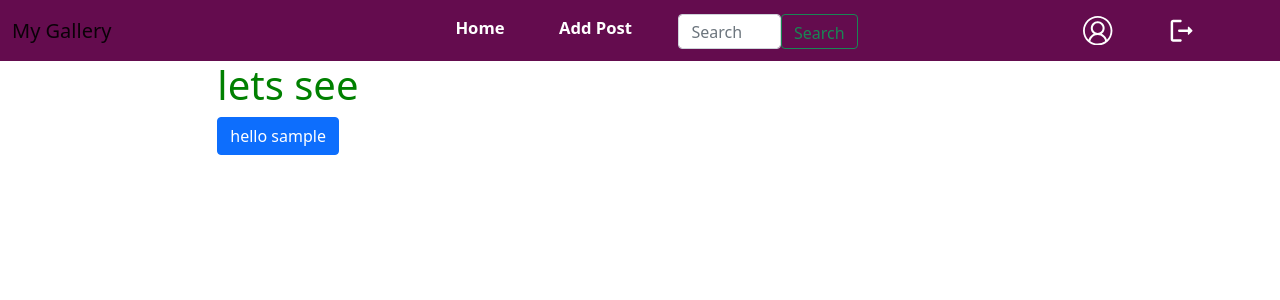
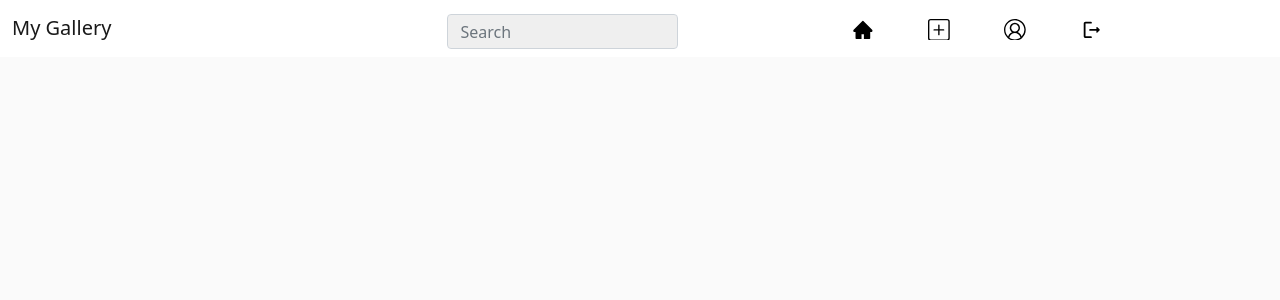
Before and after one commit to victoriamwangi/vigreisSocial, a Django app: page / in a window 1280 px wide. Shown: the top 300 px of the page. Run offline with Django 4.2, Linux system fonts and the light colour scheme; the visitor is signed in with stand-in values (Sample User, id 1); data that the repository does not hold is empty; some libraries are stand-ins or nearby versions.

Commit message:
style navbar

```diff
--- a/social/templates/home.html
+++ b/social/templates/home.html
@@ -10,15 +10,11 @@
     <div class="row">
       <div class="col-lg-2"></div>
 
-      <div class="col-lg-8">
-        <h1>lets see</h1>
-
-        <a name="" id="" class="btn btn-primary" href="#" role="button"
-          >hello {{current_user}}</a
-        >
+      <div class="col-lg-5">
         {%for post in posts%}
 
         <div class="card" id="post">
+          <div class="head"></div>
           <img
             class="card-img-top"
             data-bs-toggle="modal"
@@ -26,22 +22,58 @@
             alt=""
           />
           <div class="card-body">
-            <p>{{post.description}}</p>
-
-            <button
-              type="button"
-              class="btn btn-primary"
-              data-bs-toggle="modal"
-              data-bs-target="#myModal{{image.id}}"
-              data-bs-target="#exampleModal"
+            <svg
+              xmlns="http://www.w3.org/2000/svg"
+              aria-hidden="true"
+              role="img"
+              width="1em"
+              height="1em"
+              preserveAspectRatio="xMidYMid meet"
+              viewBox="0 0 48 48"
             >
-              VIEW DETAILS
-            </button>
+              <path
+                fill="none"
+                stroke="currentColor"
+                stroke-linecap="round"
+                stroke-linejoin="round"
+                stroke-width="4"
+                d="M15 8C8.925 8 4 12.925 4 19c0 11 13 21 20 23.326C31 40 44 30 44 19c0-6.075-4.925-11-11-11c-3.72 0-7.01 1.847-9 4.674A10.987 10.987 0 0 0 15 8Z"
+              />
+            </svg>
+            <svg
+              xmlns="http://www.w3.org/2000/svg"
+              aria-hidden="true"
+              role="img"
+              width="1em"
+              height="1em"
+              preserveAspectRatio="xMidYMid meet"
+              viewBox="0 0 512 512"
+            >
+              <path
+                fill="currentColor"
+                d="M496 496h-16a273.39 273.39 0 0 1-179.025-66.782l-16.827-14.584A291.407 291.407 0 0 1 256 416c-63.527 0-123.385-20.431-168.548-57.529C41.375 320.623 16 270.025 16 216S41.375 111.377 87.452 73.529C132.615 36.431 192.473 16 256 16s123.385 20.431 168.548 57.529C470.625 111.377 496 161.975 496 216a171.161 171.161 0 0 1-21.077 82.151a201.505 201.505 0 0 1-47.065 57.537a285.22 285.22 0 0 0 63.455 97l4.687 4.685ZM294.456 381.222l27.477 23.814a241.379 241.379 0 0 0 135 57.86a317.5 317.5 0 0 1-62.617-105.583l-4.395-12.463l9.209-7.068C440.963 305.678 464 262.429 464 216c0-92.636-93.309-168-208-168S48 123.364 48 216s93.309 168 208 168a259.114 259.114 0 0 0 31.4-1.913Z"
+              />
+            </svg>
+            <svg
+              xmlns="http://www.w3.org/2000/svg"
+              aria-hidden="true"
+              role="img"
+              width="1em"
+              height="1em"
+              preserveAspectRatio="xMidYMid meet"
+              viewBox="0 0 16 16"
+            >
+              <path
+                fill="currentColor"
+                d="M15.854.146a.5.5 0 0 1 .11.54l-5.819 14.547a.75.75 0 0 1-1.329.124l-3.178-4.995L.643 7.184a.75.75 0 0 1 .124-1.33L15.314.037a.5.5 0 0 1 .54.11ZM6.636 10.07l2.761 4.338L14.13 2.576L6.636 10.07Zm6.787-8.201L1.591 6.602l4.339 2.76l7.494-7.493Z"
+              />
+            </svg>
+            <p>{{post.image_caption}}</p>
           </div>
         </div>
         {%endfor%} {%endblock%}
       </div>
-      <div class="col-lg-2"></div>
+      <div class="col-lg-3"></div>
     </div>
   </body>
 </html>
--- a/social/templates/navbar.html
+++ b/social/templates/navbar.html
@@ -22,14 +22,6 @@
         <div class="collapse navbar-collapse" id="navbarSupportedContent">
           <ul class="navbar-nav me-auto mb-2 mb-lg-0">
             {% if user.is_authenticated %}
-
-            <li class="nav-item">
-              <a class="nav-link active" aria-current="page" href="{%url "home"%}">Home</a>
-            </li>
-
-            <li class="nav-item">
-              <a class="nav-link" href="{%url 'new_post'%}">Add Post</a>
-            </li>
             <form class="d-flex searchfrm" role="search" action="">
               <input
                 class="form-control"
@@ -38,10 +30,17 @@
                 aria-label="Search"
                 name="profile"
               />
-              <button class="btn btn-outline-success" type="submit">
-                Search
-              </button>
+
             </form>
+
+            <li class="nav-item home">
+              <a class="nav-link active" aria-current="page" href="{%url "home"%}"><svg xmlns="http://www.w3.org/2000/svg" aria-hidden="true" role="img" width="1em" height="1em" preserveAspectRatio="xMidYMid meet" viewBox="0 0 1024 1024"><path fill="currentColor" d="M946.5 505L534.6 93.4a31.93 31.93 0 0 0-45.2 0L77.5 505c-12 12-18.8 28.3-18.8 45.3c0 35.3 28.7 64 64 64h43.4V908c0 17.7 14.3 32 32 32H448V716h112v224h265.9c17.7 0 32-14.3 32-32V614.3h43.4c17 0 33.3-6.7 45.3-18.8c24.9-25 24.9-65.5-.1-90.5z"/></svg></a>
+            </li>
+
+            <li class="nav-item">
+              <a class="nav-link" href="{%url 'new_post'%}"><svg xmlns="http://www.w3.org/2000/svg" aria-hidden="true" role="img" width="1em" height="1em" preserveAspectRatio="xMidYMid meet" viewBox="0 0 16 16"><g fill="currentColor"><path d="M14 1a1 1 0 0 1 1 1v12a1 1 0 0 1-1 1H2a1 1 0 0 1-1-1V2a1 1 0 0 1 1-1h12zM2 0a2 2 0 0 0-2 2v12a2 2 0 0 0 2 2h12a2 2 0 0 0 2-2V2a2 2 0 0 0-2-2H2z"/><path d="M8 4a.5.5 0 0 1 .5.5v3h3a.5.5 0 0 1 0 1h-3v3a.5.5 0 0 1-1 0v-3h-3a.5.5 0 0 1 0-1h3v-3A.5.5 0 0 1 8 4z"/></g></svg></a>
+            </li>
+
             <li class="nav-item">
               <a class="nav-link account" href="{%url 'profile'%}"
                 ><svg
--- a/static/css/style.css
+++ b/static/css/style.css
@@ -2,8 +2,16 @@ h1 {
     color: green !important;
 }
 
+body {
+    background-color: #fafafa;
+}
+
 .navbar {
-    background-color: rgb(100, 12, 78) !important;
+    background-color: #ffffff !important;
+}
+
+.navbar-brand {
+    text-decoration: italic !important;
 }
 
 #navbarSupportedContent {
@@ -14,26 +22,46 @@ h1 {
     padding-right: 3vw;
 }
 
+.home {
+    margin-left: 4vw !important;
+}
+
 .nav-link {
-    color: white !important;
+    color: #000 !important;
     font-size: 1.3vw;
     font-weight: bold !important;
 }
 
 .nav-link svg {
-    color: white !important;
-    font-size: 2.3vw;
+    color: black !important;
+    font-size: 1.7vw;
     font-weight: bold !important;
 }
 
 .searchfrm {
-    width: 14vw !important;
+    width: 18vw !important;
     height: 2.7vw;
     margin-top: 0.5vw;
+    margin-right: 9vw;
 }
 
-.account {
-    margin-left: 17vw !important;
+.searchfrm input {
+    background-color: #efefef !important;
+}
+
+#post {
+    border-radius: 10px;
+    margin-top: 2vw;
+    height: 130vh;
+}
+
+#post .head {
+    height: 5vw;
+}
+
+#post img {
+    height: 90vh;
+    object-fit: cover;
 }
 
 .post-form,
```
